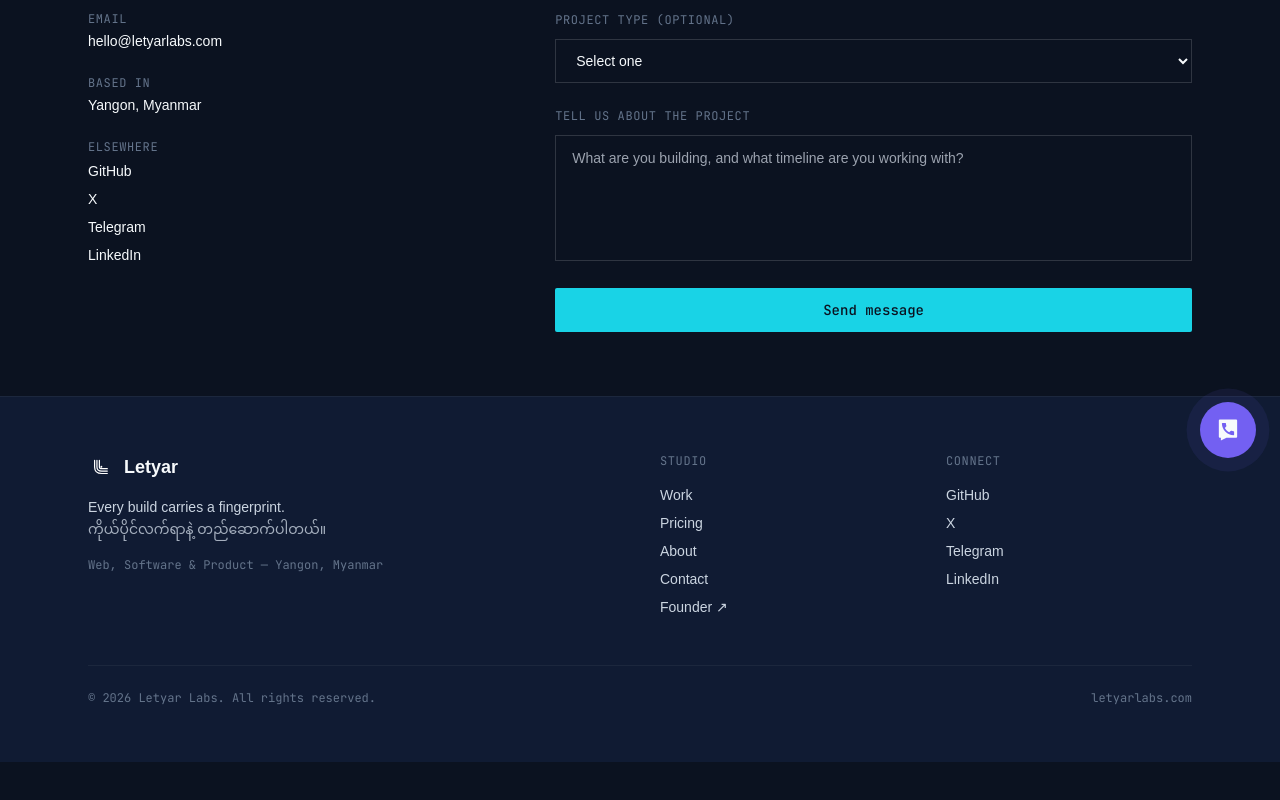
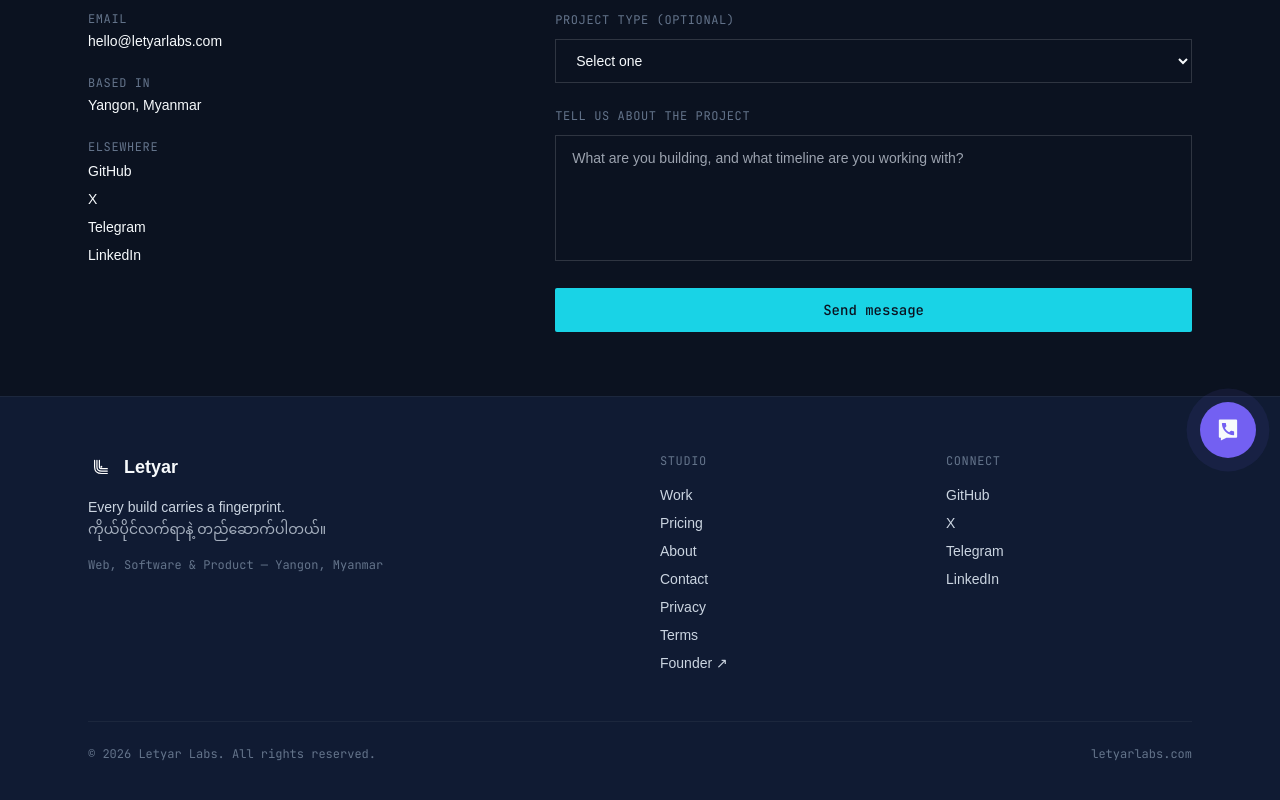
Before and after one commit to letyarworks/letyar-website, a Next.js app: page /contact in a window 1280 px wide. Shown: the part 318-1118 px from the top of the page. Before the commit the page ends 1080 px from the top, so only its background shows below. Built offline with nearby package versions, Linux system fonts and the light colour scheme; a web font is replaced by a local one.

Commit message:
Add legal links to site footer

```diff
--- a/components/Footer.tsx
+++ b/components/Footer.tsx
@@ -28,6 +28,8 @@
               <li><Link href="/pricing" className="hover:text-paper">Pricing</Link></li>
               <li><Link href="/about" className="hover:text-paper">About</Link></li>
               <li><Link href="/contact" className="hover:text-paper">Contact</Link></li>
+              <li><Link href="/privacy" className="hover:text-paper">Privacy</Link></li>
+              <li><Link href="/terms" className="hover:text-paper">Terms</Link></li>
               <li>
                 <a href="https://aungbobokyaw.com" target="_blank" rel="noopener noreferrer" className="hover:text-paper">
                   Founder ↗
```
